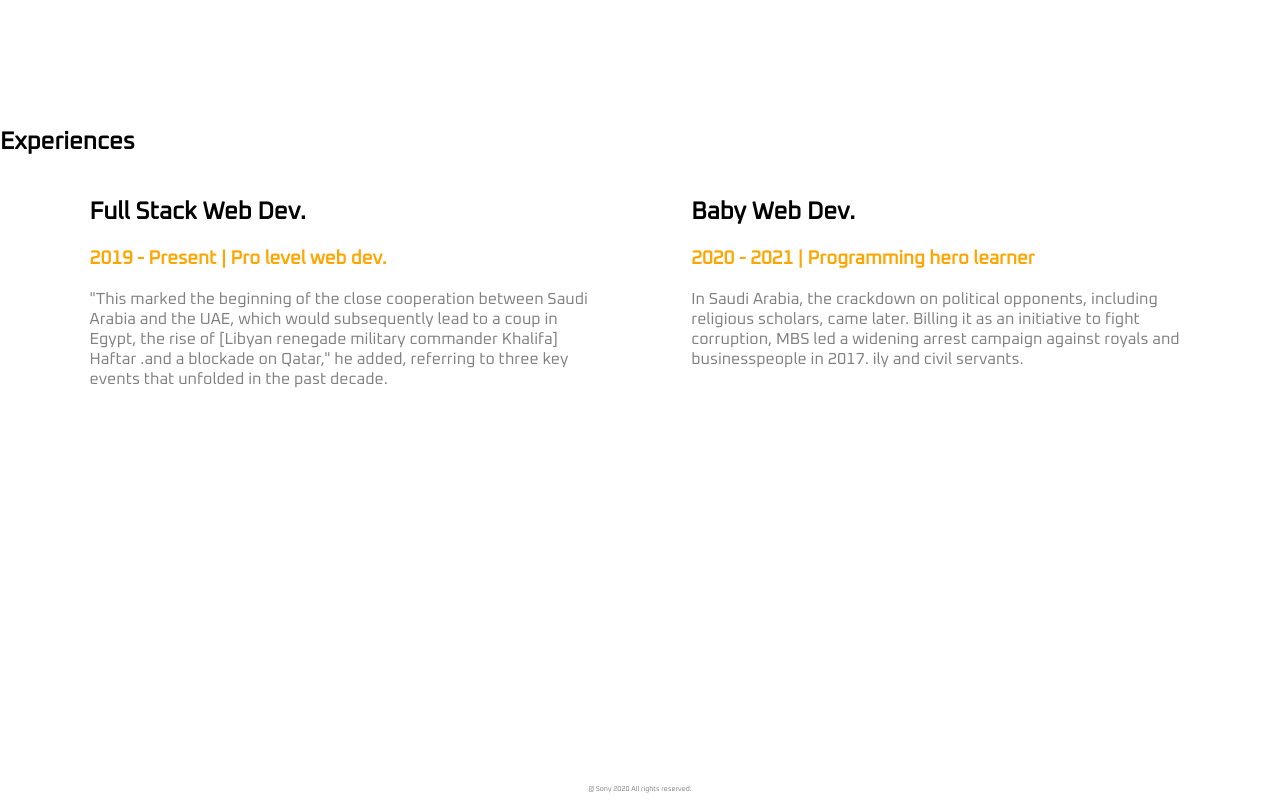
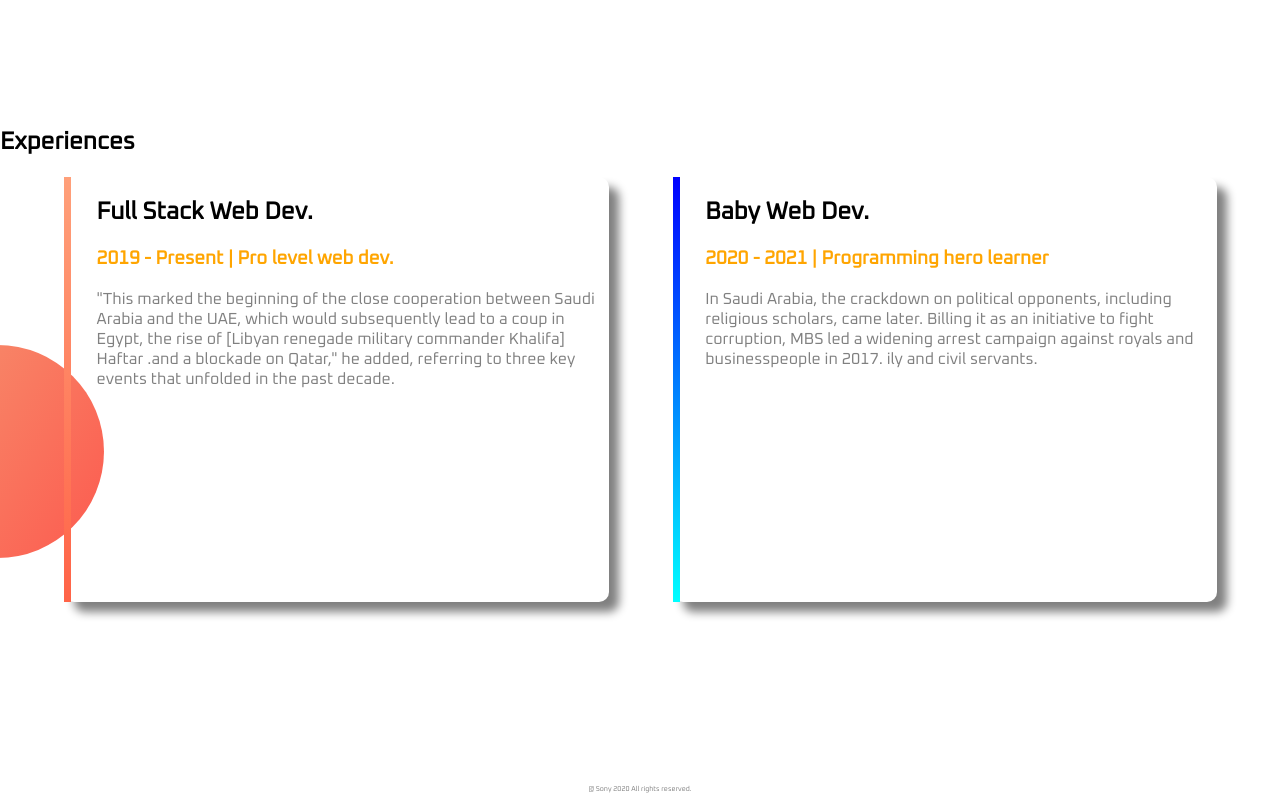
Before and after one commit to ismailEmonFu/web-portfolio, a plain HTML site: page index.html in a window 1280 px wide. Shown: the part 1193-1993 px from the top of the page. Drawn offline with Linux system fonts and the light colour scheme.

Commit message:
Finished my first website

```diff
--- a/index.html
+++ b/index.html
@@ -33,14 +33,14 @@
     </section>
     <section class="experience-area">
         <h2>Experiences</h2>
-        <div class="half-width single-experience">
+        <div id="full-stack" class="half-width single-experience">
                 <h2>Full Stack Web Dev.</h2>
                 <h3 class="name-color">2019 - Present | Pro level web dev.</h3>
                 <p>
                     "This marked the beginning of the close cooperation between Saudi Arabia and the UAE, which would subsequently lead to a coup in Egypt, the rise of [Libyan renegade military commander Khalifa] Haftar .and a blockade on Qatar," he added, referring to three key events that unfolded in the past decade.
                 </p>
         </div>
-        <div class="half-width single-experience">
+        <div id="baby-dev" class="half-width single-experience">
                 <h2>Baby Web Dev.</h2>
                 <h3 class = "name-color">2020 - 2021 | Programming hero learner</h3>
                 <p>
--- a/style.css
+++ b/style.css
@@ -53,8 +53,25 @@ p{
     background-repeat: no-repeat;
     background-position: right;
 }
+.experience-area{
+    background-image: url("images/exp-bg.png");
+    background-repeat: no-repeat;
+    background-position: left;
+}
 .single-experience{
-
+    box-shadow: 10px 10px 10px grey;
+    border-radius: 10px;
+    height: 85%;
+}
+#full-stack{
+    border-left: 7px solid;
+    border-image: linear-gradient(180deg, lightSalmon, tomato);
+    border-image-slice: 1;
+}
+#baby-dev{
+    border-left: 7px solid;
+    border-image: linear-gradient(180deg, blue, cyan);
+    border-image-slice: 1;
 }
 footer p{
     text-align: center;
```
